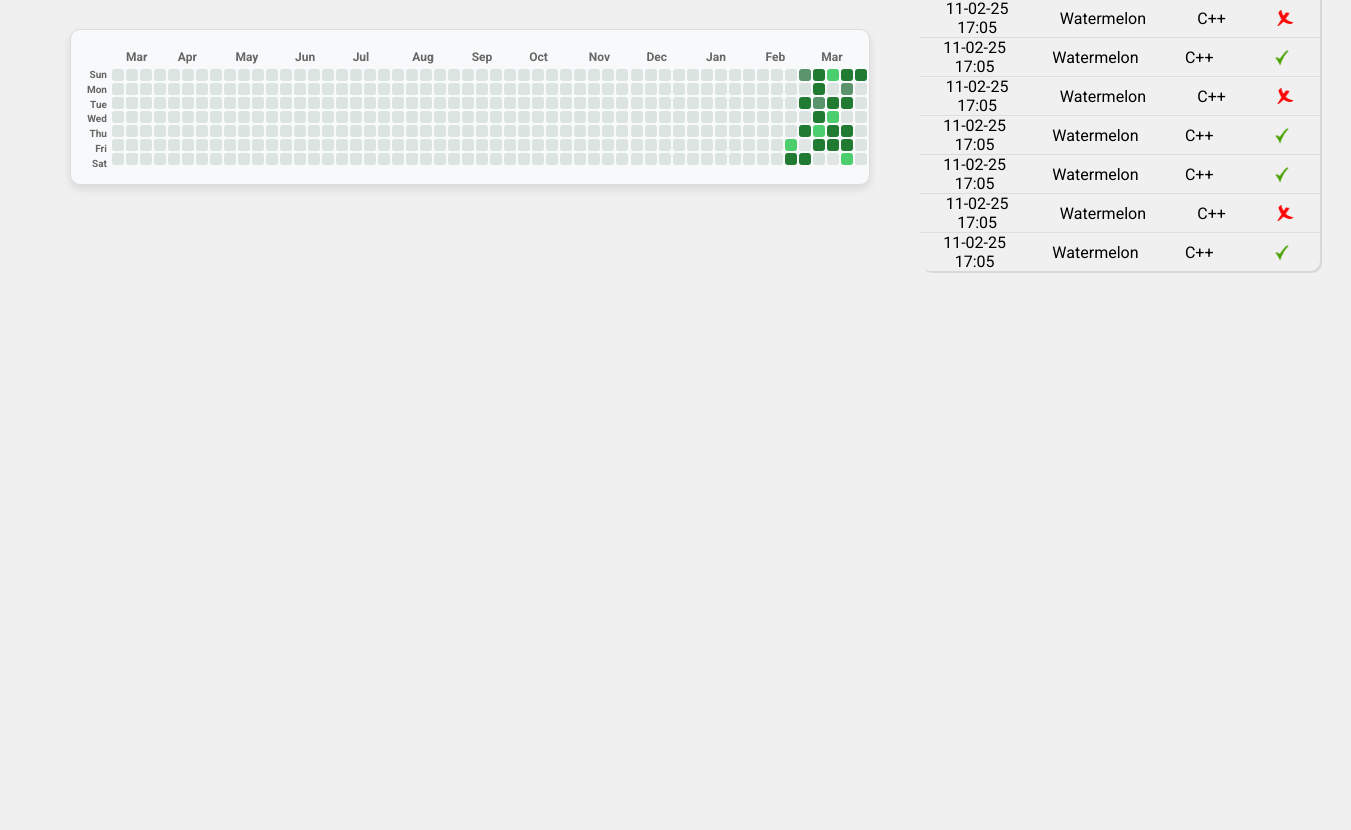
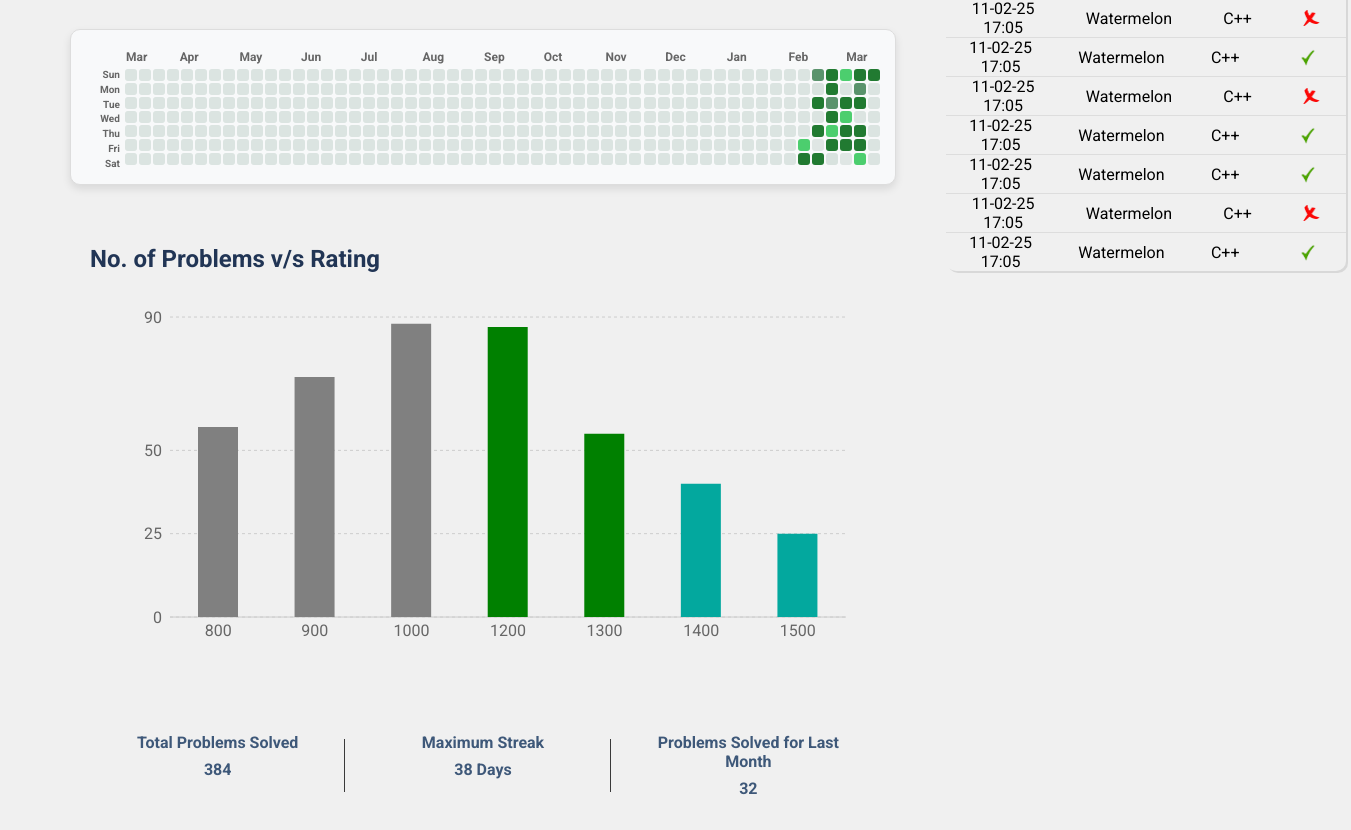
Before and after one commit to Shreesh-125/ByteBlitz, a React (Vite) app in the folder client/: page /profile in a window 1280 px wide. Shown: the part 512-1342 px from the top of the page, 1351 px wide, since content can reach past the window. Before the commit the page ends 800 px from the top, so only its background shows below. Built offline with nearby package versions, Linux system fonts and the light colour scheme; a web font is replaced by a local one.

Commit message:
Added Bargraph

```diff
--- a/client/src/pages/Profilepageleftbar.jsx
+++ b/client/src/pages/Profilepageleftbar.jsx
@@ -1,7 +1,8 @@
 import React from 'react'
 import Profilecontainer from '../ui/Profilecontainer'
 import Heatmap from '../ui/Heatmap'
-
+import Bargraph from '../ui/bargraph';
+import styles from '../styles/Profilepageleftbar.module.css'
 const Profilepageleftbar = () => {
     const sampleHeatmapData = [
         { date: "2025-02-01", count: 3 },
@@ -45,9 +46,10 @@ const Profilepageleftbar = () => {
         { date: "2024-03-10", count: 12 },
       ];
   return (
-    <div>
+    <div className={styles.container}>
         <Profilecontainer/>
         <Heatmap startDate = {"2023-03-10"} endDate = {"2024-03-10"} dataValues = {sampleHeatmapData}  />
+        <Bargraph/>
     </div>
   )
 }
--- /dev/null
+++ b/client/src/styles/Bargraph.module.css
@@ -0,0 +1,136 @@
+.statsContainer {
+    width: 100%;
+    margin-top: 40px;
+    padding: 20px;
+    /* background-color: yellow; */
+    color: #fff;
+    border-radius: 8px;
+  }
+
+  .chartTitle {
+    display: flex;
+    font-size: 24px;
+    font-weight: 600;
+    color: #213555;
+    margin-bottom: 24px;
+    text-align: center;
+  }
+
+  .statsGrid {
+    display: grid;
+    grid-template-columns: repeat(3, 1fr);
+    gap: 10px;
+    margin-top: 24px;
+    text-align: center;
+  }
+
+  .statCard {
+    padding: 12px;
+    position: relative;
+  }
+
+  .statCard:not(:last-child)::after {
+    content: '';
+    position: absolute;
+    right: 0;
+    top: 20%;
+    height: 60%;
+    width: 1px;
+    background-color: #3a3a3a;
+  }
+
+  .statLabel {
+    font-size: 16px;
+    color: #3E5879;
+    font-weight: 600;
+    margin-bottom: 8px;
+  }
+
+  .statValue {
+    font-size: 16px;
+    font-weight: 600;
+    color: #3E5879;
+  }
+
+  .customTooltip {
+    background-color: #2d2d2d;
+    border: 1px solid #444;
+    border-radius: 4px;
+    padding: 10px 14px;
+    box-shadow: 0 4px 6px rgba(0, 0, 0, 0.3);
+    color: #fff;
+  }
+
+  .tooltipLabel {
+    font-weight: 600;
+    margin-bottom: 4px;
+  }
+
+  .tooltipValue {
+    color: #ddd;
+  }
+
+  .tooltipRank {
+    font-weight: 600;
+    margin-top: 4px;
+  }
+
+  /* Responsive adjustments */
+  @media (max-width: 768px) {
+    .statsGrid {
+      grid-template-columns: 1fr;
+      gap: 20px;
+    }
+
+    .statCard:not(:last-child)::after {
+      display: none;
+    }
+
+    .statCard {
+      border-bottom: 1px solid #3a3a3a;
+      padding-bottom: 20px;
+    }
+
+    .statCard:last-child {
+      border-bottom: none;
+    }
+  }
+
+  /* Codeforces rating colors */
+  .newbie {
+    color: #808080;
+  }
+
+  .pupil {
+    color: #008000;
+  }
+
+  .specialist {
+    color: #03A89E;
+  }
+
+  .expert {
+    color: #0000FF;
+  }
+
+  .candidateMaster {
+    color: #AA00AA;
+  }
+
+  .master {
+    color: #FF8C00;
+  }
+
+  .grandmaster {
+    color: #FF0000;
+  }
+
+  /* Chart grid styling */
+  .customGrid line {
+    stroke: black;
+  }
+
+  .axisLabel {
+    font-size: 14px;
+    fill: #aaa;
+  }
--- a/client/src/styles/Heatmap.module.css
+++ b/client/src/styles/Heatmap.module.css
@@ -4,7 +4,7 @@
     align-items: center;
     padding: 15px;
     border-radius: 10px;
-    width: 800px;
+    width: 100%;
     max-width: 100%;
     background-color: #f8f9fa;
     box-shadow: 0 4px 8px rgba(0, 0, 0, 0.1);
--- a/client/src/styles/Profilecontainer.module.css
+++ b/client/src/styles/Profilecontainer.module.css
@@ -7,7 +7,7 @@
     flex-direction: row;
     background-color: #F5EFE7;
     box-shadow: 2px 2px 10px rgba(0, 0, 0, 0.1);
-    width: 800px;
+    width: 100%;
     height: 400px;
     border-radius: 10px;
 }
--- /dev/null
+++ b/client/src/styles/Profilepageleftbar.module.css
@@ -0,0 +1,6 @@
+.container{
+    /* background-color: red; */
+    display: flex;
+    flex-direction: column;
+    align-items: center;
+}
--- a/client/src/styles/Profilepagesidebar.module.css
+++ b/client/src/styles/Profilepagesidebar.module.css
@@ -3,5 +3,6 @@
     flex-direction: column;
     align-items: center;
     justify-content: space-between;
+    align-self: flex-start;
     /* background-color: red; */
 }
--- /dev/null
+++ b/client/src/ui/Bargraph.jsx
@@ -0,0 +1,98 @@
+import React from "react";
+import {ColorRankHandler} from '../utils/Ratingmapping.js'
+import {
+  BarChart,
+  Bar,
+  XAxis,
+  YAxis,
+  CartesianGrid,
+  Tooltip,
+  ResponsiveContainer,
+  Cell
+} from "recharts";
+import styles from "../styles/Bargraph.module.css";
+
+const CodingStatsChart = () => {
+  // Data recreated from the image with added rank information
+  const data = [
+    { rating: 800, problems: 57 },
+    { rating: 900, problems: 72 },
+    { rating: 1000, problems: 88},
+    { rating: 1200, problems: 87},
+    { rating: 1300, problems: 55},
+    { rating: 1400, problems: 40},
+    { rating: 1500, problems: 25}
+  ];
+
+  // Custom tooltip using CSS modules
+  const CustomTooltip = ({ active, payload }) => {
+    if (active && payload && payload.length) {
+      return (
+        <div className={styles.customTooltip}>
+          <p className={styles.tooltipLabel}>{`Rating: ${payload[0].payload.rating}`}</p>
+          <p className={styles.tooltipValue}>{`Problems: ${payload[0].payload.problems}`}</p>
+          <p className={styles.tooltipRank} style={{ color: ColorRankHandler(payload[0].payload.rating).color }}>
+            {`Rank: ${ColorRankHandler(payload[0].payload.rating).rank}`}
+          </p>
+        </div>
+      );
+    }
+    return null;
+  };
+  return (
+    <div className={styles.statsContainer}>
+      <h2 className={styles.chartTitle}>No. of Problems v/s Rating</h2>
+
+      <ResponsiveContainer width="100%" height={400}>
+        <BarChart
+          data={data}
+          margin={{ top: 20, right: 30, left: 20, bottom: 50 }}
+        >
+          <CartesianGrid strokeDasharray="3 3" vertical={false} className={styles.customGrid} />
+          <XAxis
+            dataKey="rating"
+            tick={{ className: styles.axisLabel }}
+            axisLine={{ stroke: '#ccc' }}
+            tickLine={false}
+          />
+          <YAxis
+            axisLine={false}
+            tickLine={false}
+            tick={{ className: styles.axisLabel }}
+            domain={[0, 90]}
+          />
+          <Tooltip content={<CustomTooltip />} />
+          <Bar
+                dataKey="problems"
+                radius={[0, 0, 0, 0]}
+                barSize={40}
+                isAnimationActive={true}
+                animationDuration={800}
+                fill="#000000"
+                >
+                {data.map((entry, index) => (
+                    <Cell key={`cell-${index}`} fill={ColorRankHandler(entry.rating).color} />
+                ))}
+            </Bar>
+        </BarChart>
+      </ResponsiveContainer>
+
+      <div className={styles.statsGrid}>
+        <div className={styles.statCard}>
+          <p className={styles.statLabel}>Total Problems Solved</p>
+          <p className={styles.statValue}>384</p>
+        </div>
+        <div className={styles.statCard}>
+          <p className={styles.statLabel}>Maximum Streak</p>
+          <p className={styles.statValue}>38 Days</p>
+        </div>
+        <div className={styles.statCard}>
+          <p className={styles.statLabel}>Problems Solved for Last Month</p>
+          <p className={styles.statValue}>32</p>
+        </div>
+      </div>
+    </div>
+  );
+};
+
+export default CodingStatsChart;
--- /dev/null
+++ b/client/src/utils/Ratingmapping.js
@@ -0,0 +1,23 @@
+export const ColorRankHandler = (rating) => {
+    if (rating < 1200) {
+        return { rank: "Beginner", color: "#808080" }; // Gray
+    }
+    else if (rating < 1400) {
+        return { rank: "Apprentice", color: "#008000" }; // Green
+    }
+    else if (rating < 1600) {
+        return { rank: "Adept", color: "#03A89E" }; // Cyan
+    }
+    else if (rating < 1900) {
+        return { rank: "Master", color: "#FFA500" }; // Orange
+    }
+    else if (rating < 2100) {
+        return { rank: "Warlord", color: "#800080" }; // Purple
+    }
+    else if (rating < 2300) {
+        return { rank: "Legend", color: "#FFD700" }; // Gold
+    }
+    else {
+        return { rank: "GrandLegend", color: "#FF4500" }; // Deep Orange-Red
+    }
+};
```
Also changed, not shown: client/package.json (+5 -6 lines), 1 other file (tests, documents, lock files or other folders).
